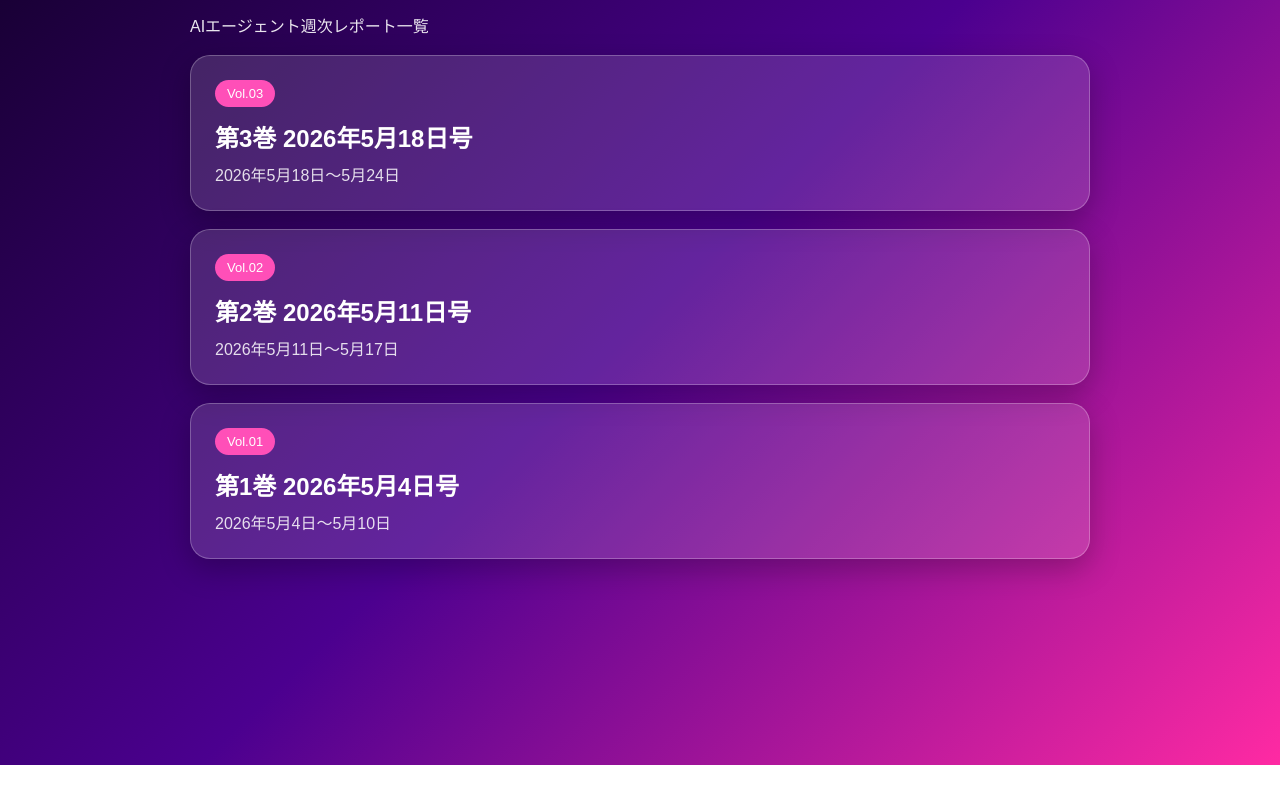
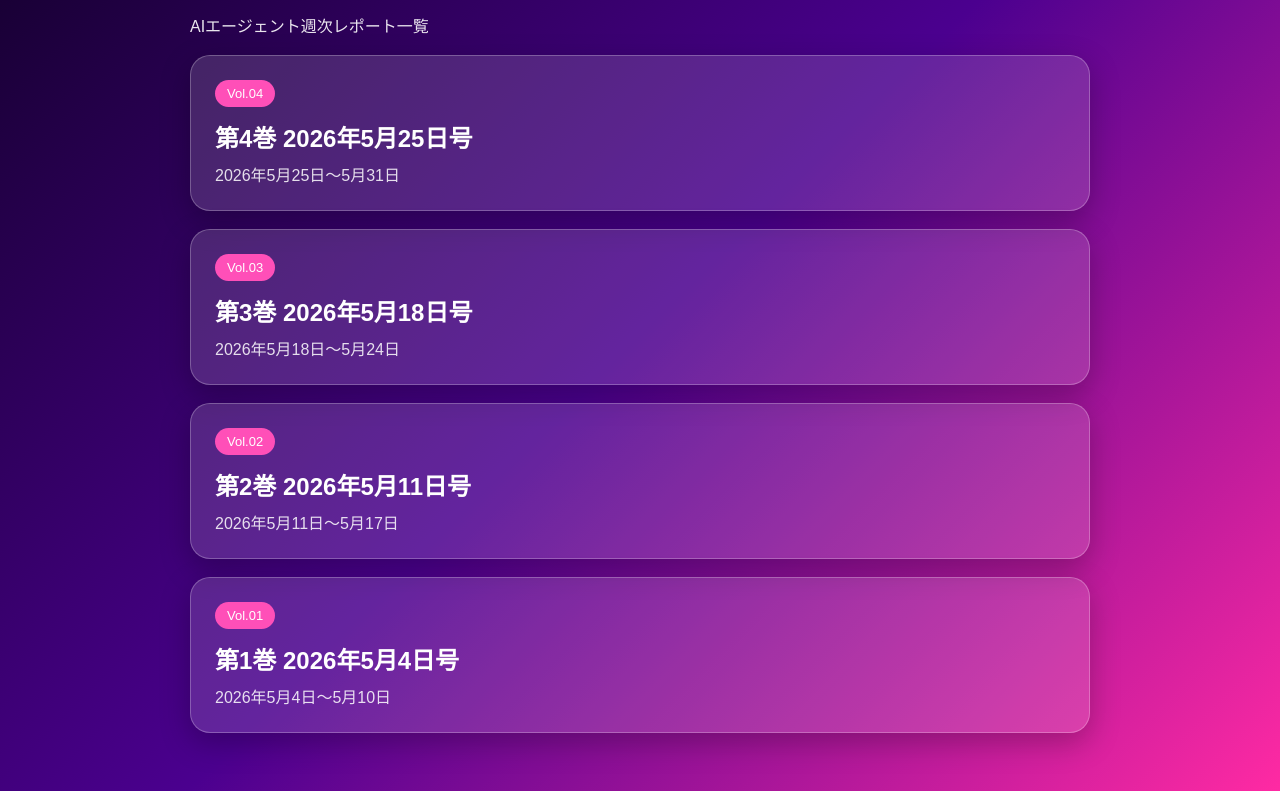
Before and after one commit to hammm813/weekly-news, a plain HTML site: page index.html in a window 1280 px wide. Shown: the part 115-906 px from the top of the page. Before the commit the page ends 880 px from the top, so only its background shows below. Drawn offline with Linux system fonts and the light colour scheme.

Commit message:
Add Vol.04 to index

```diff
--- a/index.html
+++ b/index.html
@@ -61,6 +61,12 @@ p {
   <h1>SHIFT AI ELITE 週刊ニュース</h1>
   <p>AIエージェント週次レポート一覧</p>
 
+  <a class="card" href="weekly_news_vol4_20260531.html">
+    <span class="badge">Vol.04</span>
+    <h2>第4巻 2026年5月25日号</h2>
+    <div class="date">2026年5月25日〜5月31日</div>
+  </a>
+
   <a class="card" href="weekly_news_vol3_20260518.html">
     <span class="badge">Vol.03</span>
     <h2>第3巻 2026年5月18日号</h2>
```
